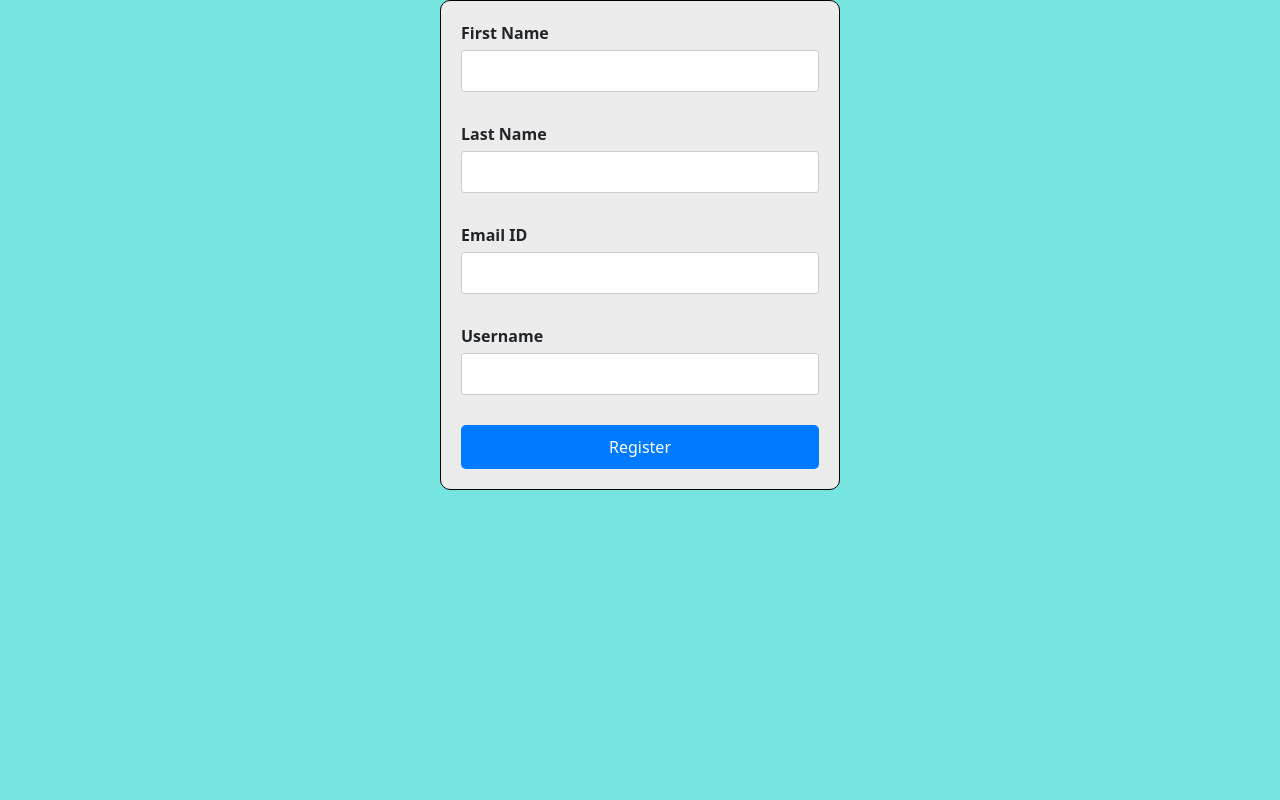
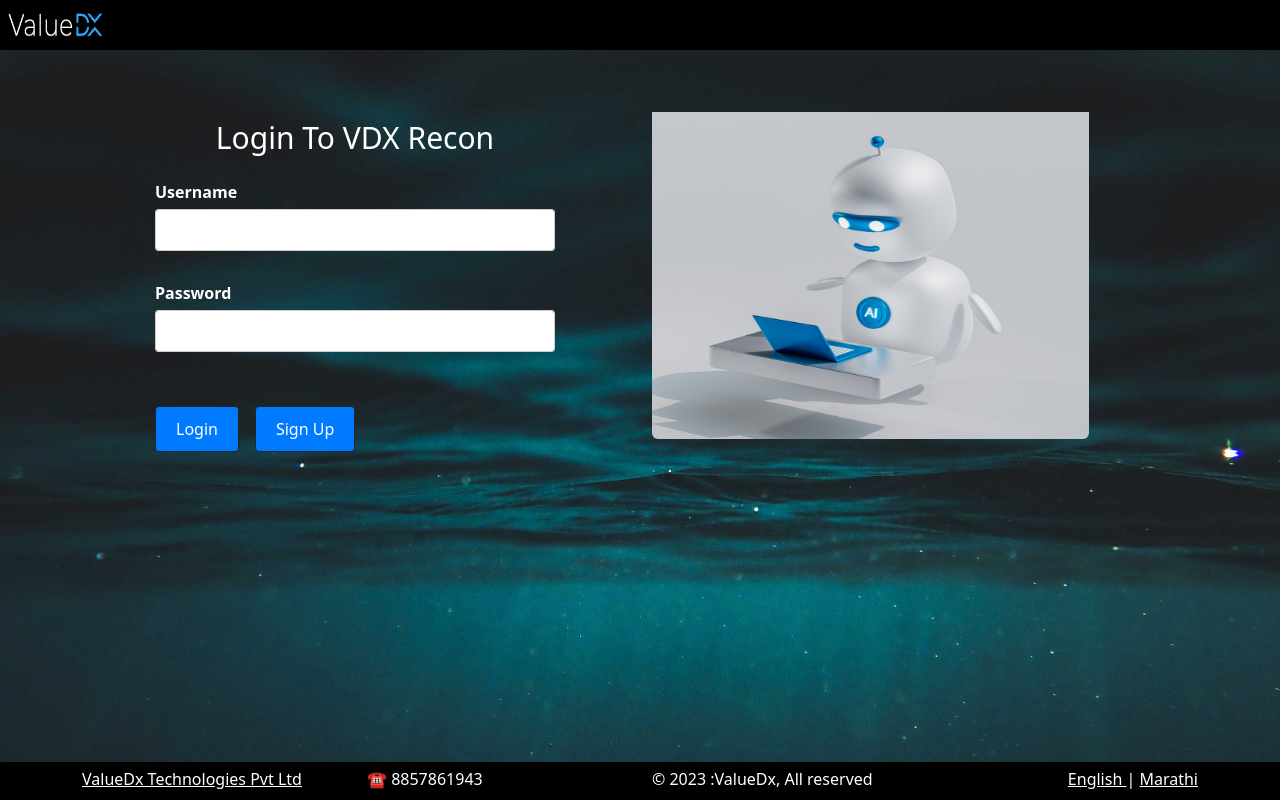
Before and after one commit to vdvaibhavp/project_ui, a React (Create React App) app: page / in a window 1280 px wide. Built offline with nearby package versions, Linux system fonts and the light colour scheme.

Commit message:
set Navbar and footer

```diff
--- a/src/App.js
+++ b/src/App.js
@@ -47,8 +47,8 @@
       return <Dashboard isAuthenticated={isAuthenticated} onLogout={handleLogout} />;
     } else {
       // User is not logged in, render login page
-       //return <LoginPage  isAuthenticated={isAuthenticated} onLogin={handleLogin} />;
-      return <RegistrationForm />
+       return <LoginPage  isAuthenticated={isAuthenticated} onLogin={handleLogin} />;
+      // return <RegistrationForm />
     }
   };
 
--- a/src/Components/Login/LoginPage.js
+++ b/src/Components/Login/LoginPage.js
@@ -81,7 +81,7 @@
               <br />
               <div className="mb-5">
                 <button type="submit" className="btn btn-primary border border-dark me-3">Login</button>
-                <button type="submit" className="btn btn-primary border border-dark">Sign In</button>
+                <button type="submit" className="btn btn-primary border border-dark">Sign Up</button>
 
               </div>
             </form>
--- a/src/Components/Registration/RegistrationForm.css
+++ b/src/Components/Registration/RegistrationForm.css
@@ -1,6 +1,6 @@
 
 body {
-  background-color: #77e5df; /* Set the background color of the whole page */
+  background-color: #e6efee; /*Set the background color of the whole page
    /* Remove default padding from body */
 }
 
--- a/src/Components/Registration/RegistrationForm.js
+++ b/src/Components/Registration/RegistrationForm.js
@@ -2,8 +2,12 @@
 import React, { useState } from 'react';
 import { useForm } from 'react-hook-form';
 import './RegistrationForm.css';
+import "bootstrap-icons/font/bootstrap-icons.css";
+import Navbar from '../Navbar/Navbar';
+import Footer from '../Footer/Footer';
+import '../Footer/Footer';
 
-const RegistrationForm = () => {
+function RegistrationForm  ( onLogout, isAuthenticated) {
   const {
     register,
     handleSubmit,
@@ -50,8 +54,15 @@
   };
 
   return (
-    <div className="registration-form-container">
-      <form className="registration-form" onSubmit={handleSubmit(onSubmit)}>
+
+    <>
+      <div class="container mt-3 pt-4">
+      <Navbar />
+        <div className="container pt-4">
+          <div class="row">
+            <div class="col">
+              <div className="registration-form-container ">
+                <form className="registration-form shadow border border-secondary rounded border-2" onSubmit={handleSubmit(onSubmit)}>
                   {/* First Name */}
                   <div className="form-group">
                     <label htmlFor="firstName">First Name</label>
@@ -110,8 +121,13 @@
                   </button>
                   {registrationMessage && <p>{registrationMessage}</p>} {/* Display message */}
                 </form>
-
               </div>
+            </div>
+          </div>
+        </div>
+        <Footer />
+      </div>
+    </>
   );
 };
 
```
Lines whose indentation alone changed are shown as unchanged.
